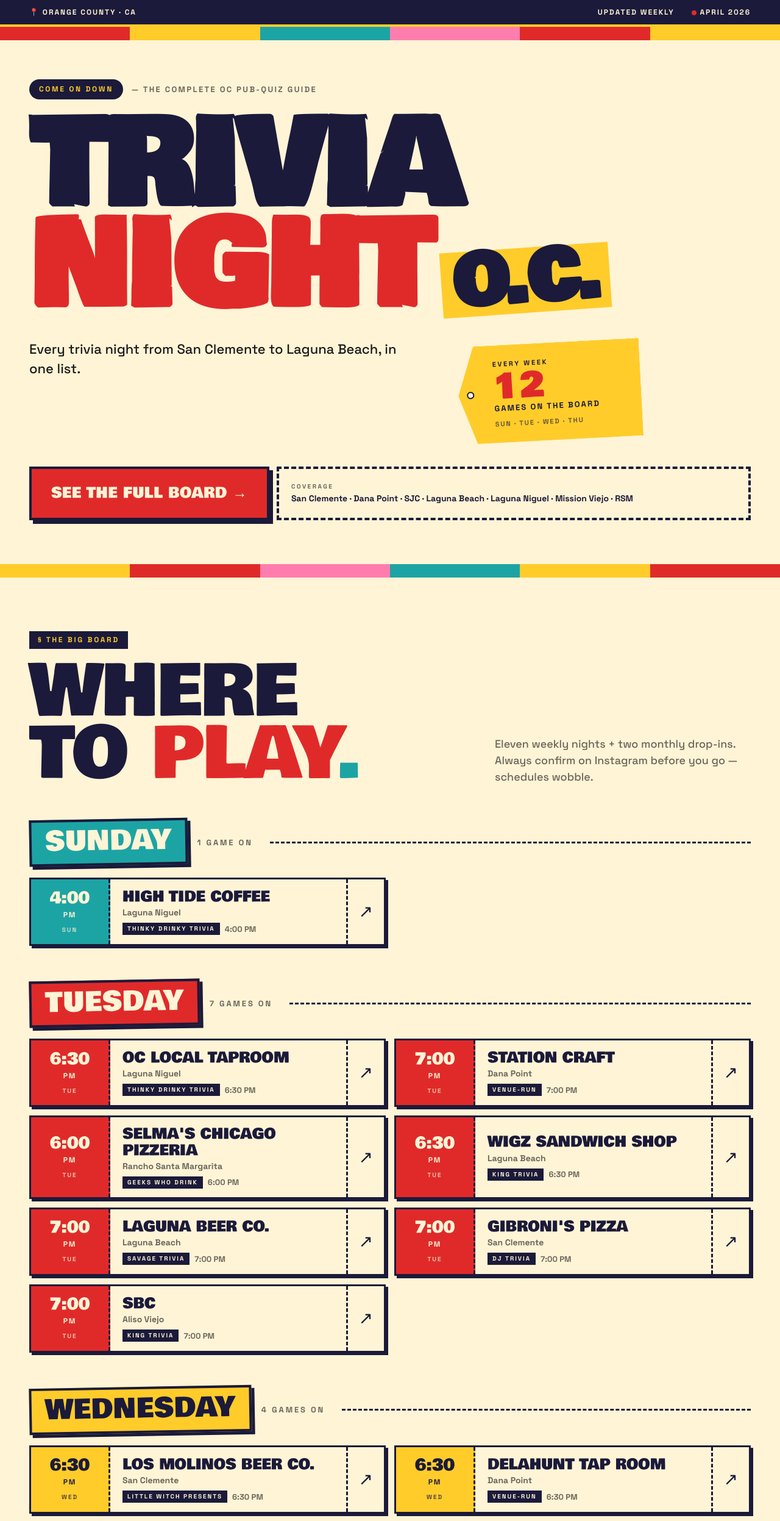
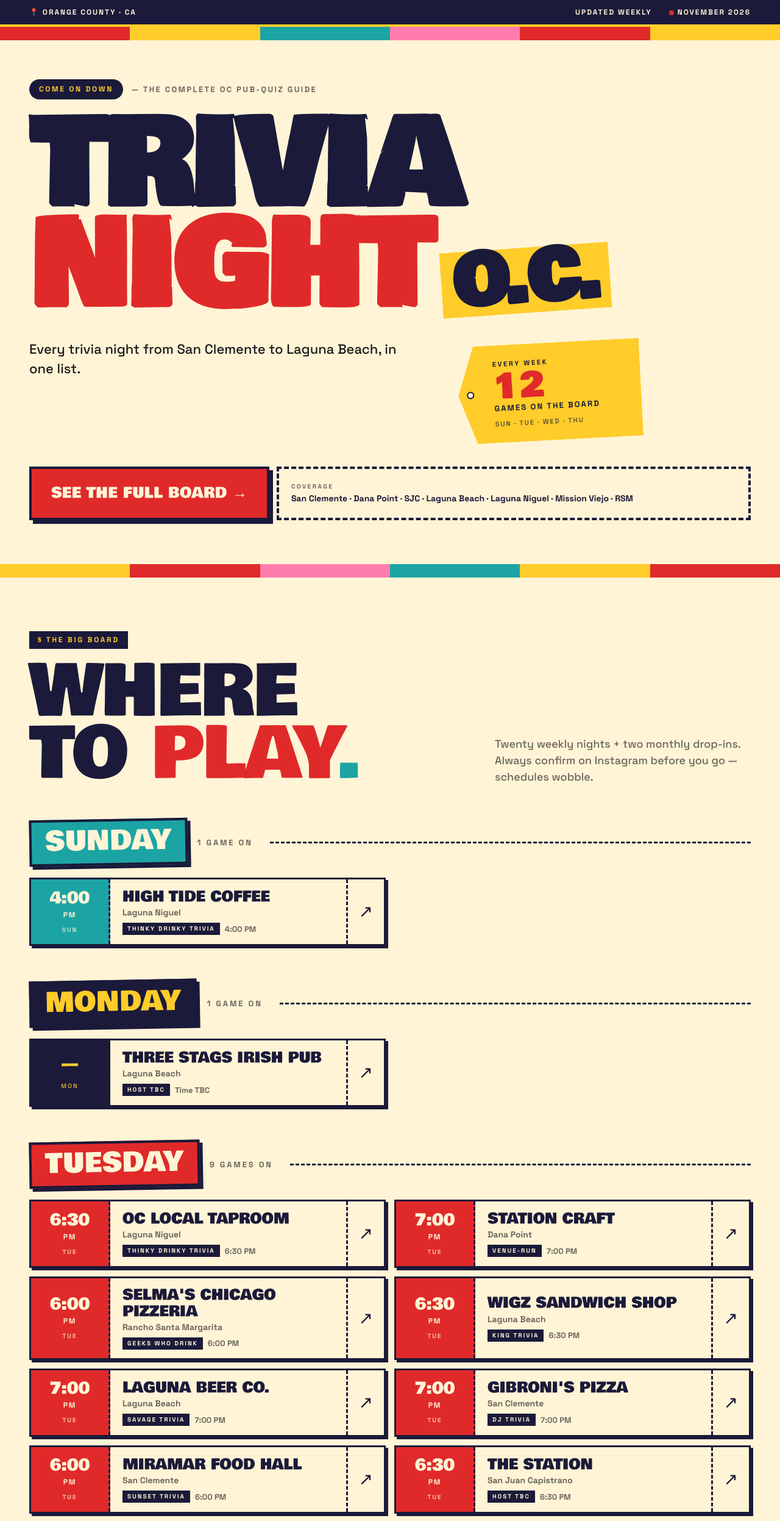
Before and after one commit to 2spencer/oc-trivia, a plain HTML site: page index.html in a window 1280 px wide. Shown: the top 2494 px of the page at 61% size. Drawn offline with Linux system fonts and the light colour scheme.

Commit message:
Add Miramar Food Hall, Pizza Port, The Station, Patsy's, Three Stags; add Monday and Sunset Trivia
Co-Authored-By: Claude Sonnet 5.5 <noreply@anthropic.com>

```diff
--- a/index.html
+++ b/index.html
@@ -430,7 +430,7 @@
   <span>📍 Orange County · CA</span>
   <div class="ticker-right">
     <span>Updated weekly</span>
-    <span><span class="ticker-dot"></span>APRIL 2026</span>
+    <span><span class="ticker-dot"></span>NOVEMBER 2026</span>
   </div>
 </div>
 
@@ -502,7 +502,7 @@
       <div class="section-tag tag-navy">§ THE BIG BOARD</div>
       <h2 class="section-h2">Where<br>to <span class="accent-red">play</span><span class="accent-teal">.</span></h2>
     </div>
-    <p class="section-desc">Eleven weekly nights + two monthly drop-ins. Always confirm on Instagram before you go — schedules wobble.</p>
+    <p class="section-desc">Twenty weekly nights + two monthly drop-ins. Always confirm on Instagram before you go — schedules wobble.</p>
   </div>
   <div id="schedule-grid"></div>
   <div class="monthly-block">
@@ -543,12 +543,12 @@
       <p>Looking for trivia nights near you? OC Trivia Tracker lists every weekly pub quiz happening in Orange County. From San Clemente to Laguna Beach, find trivia in Dana Point, Mission Viejo, Aliso Viejo, Laguna Niguel, Rancho Santa Margarita, and beyond.</p>
     </div>
     <div>
-      <h3 style="color: var(--navy); font-weight: 700; margin-bottom: 12px;">12 Weekly Games Every Week</h3>
-      <p>Whether you're searching for "trivia near me" or planning your week, we've got you covered. Browse trivia by day — find Sunday game nights, Tuesday pub quizzes, Wednesday competitions, and Thursday matches. Each venue hosts different trivia formats and prize options.</p>
+      <h3 style="color: var(--navy); font-weight: 700; margin-bottom: 12px;">20 Weekly Games Every Week</h3>
+      <p>Whether you're searching for "trivia near me" or planning your week, we've got you covered. Browse trivia by day — find Sunday game nights, Monday matchups, Tuesday pub quizzes, Wednesday competitions, and Thursday matches. Each venue hosts different trivia formats and prize options.</p>
     </div>
     <div>
       <h3 style="color: var(--navy); font-weight: 700; margin-bottom: 12px;">Top Trivia Hosts in Orange County</h3>
-      <p>Hosted by the best in the business: King Trivia, Thinky Drinky Trivia, Geeks Who Drink, DJ Trivia, and Little Witch Presents. Each brings their own style and questions to Orange County venues.</p>
+      <p>Hosted by the best in the business: King Trivia, Thinky Drinky Trivia, Geeks Who Drink, DJ Trivia, Sunset Trivia, and Little Witch Presents. Each brings their own style and questions to Orange County venues.</p>
     </div>
     <div>
       <h3 style="color: var(--navy); font-weight: 700; margin-bottom: 12px;">Always Updated Schedules</h3>
@@ -560,24 +560,29 @@
 <!-- FOOTER -->
 <footer class="footer">
   <div class="footer-brand">OC TRIVIA TRACKER</div>
-  <div>Updated April 2026 · Verify with the venue</div>
+  <div>Updated November 2026 · Verify with the venue</div>
 </footer>
 
 <script>
   const SCHEDULE = [
     { day:'Sunday',    venue:'High Tide Coffee',          city:'Laguna Niguel',          time:'4:00 PM',  host:'Thinky Drinky Trivia', href:'https://www.instagram.com/hightidecoffeeco/' },
     { day:'Tuesday',   venue:'OC Local Taproom',          city:'Laguna Niguel',          time:'6:30 PM',  host:'Thinky Drinky Trivia', href:'https://www.instagram.com/oclocaltaproom/' },
+    { day:'Monday',    venue:'Three Stags Irish Pub',    city:'Laguna Beach',           time:'Time TBC', host:'Host TBC',             href:'https://amp.eventbrite.com/d/ca--laguna-beach/trivia/?page=4' },
     { day:'Tuesday',   venue:'Station Craft',             city:'Dana Point',             time:'7:00 PM',  host:'Venue-run',            href:'https://stationcraft.com' },
     { day:'Tuesday',   venue:"Selma's Chicago Pizzeria",  city:'Rancho Santa Margarita', time:'6:00 PM',  host:'Geeks Who Drink',      href:'https://www.geekswhodrink.com' },
     { day:'Tuesday',   venue:'Wigz Sandwich Shop',        city:'Laguna Beach',           time:'6:30 PM',  host:'King Trivia',          href:'https://kingtrivia.com' },
     { day:'Tuesday',   venue:'Laguna Beer Co.',           city:'Laguna Beach',           time:'7:00 PM',  host:'Savage Trivia',        href:'https://www.instagram.com/savagetrivia/' },
     { day:'Tuesday',   venue:"Gibroni's Pizza",           city:'San Clemente',           time:'7:00 PM',  host:'DJ Trivia',            href:'https://www.djtrivia.com' },
+    { day:'Tuesday',   venue:'Miramar Food Hall',         city:'San Clemente',           time:'6:00 PM',  host:'Sunset Trivia',        href:'https://www.instagram.com/sunsettrivia/' },
+    { day:'Tuesday',   venue:'The Station',               city:'San Juan Capistrano',    time:'6:30 PM',  host:'Host TBC',             href:'https://www.eventbrite.com/d/ca--san-juan-capistrano/trivia/' },
     { day:'Tuesday',   venue:'SBC',                       city:'Aliso Viejo',            time:'7:00 PM',  host:'King Trivia',          href:'https://kingtrivia.com' },
     { day:'Wednesday', venue:'Los Molinos Beer Co.',      city:'San Clemente',           time:'6:30 PM',  host:'Little Witch Presents',href:'https://losmolinosbeer.com' },
     { day:'Wednesday', venue:'Delahunt Tap Room',         city:'Dana Point',             time:'6:30 PM',  host:'Venue-run',            href:'https://www.instagram.com/delahuntbrewing/' },
     { day:'Wednesday', venue:'Left Coast Tasting Room',   city:'San Clemente',           time:'7:00 PM',  host:'Geeks Who Drink',      href:'https://www.geekswhodrink.com' },
+    { day:'Wednesday', venue:"The Original Patsy's Irish Pub", city:'Laguna Niguel',    time:'Time TBC', host:'Host TBC',             href:'https://www.eventbrite.com/d/ca--san-juan-capistrano/trivia/' },
     { day:'Wednesday', venue:'The Thirty Two',            city:'Mission Viejo',          time:'6:30 PM',  host:'King Trivia',          href:'https://kingtrivia.com' },
     { day:'Thursday',  venue:'Station Craft Taproom',     city:'San Clemente',           time:'6:30 PM',  host:'Venue-run',            href:'https://sc.stationcraft.com' },
+    { day:'Thursday',  venue:'Pizza Port',                city:'San Clemente',           time:'7:00 PM',  host:'Sunset Trivia',        href:'https://www.eventbrite.com/e/trivia-night-pizza-port-san-clemente-tickets-1998911604418' },
     { day:'Thursday',  venue:'Dry Society',               city:'Mission Viejo',          time:'6:30 PM',  host:'King Trivia',          href:'https://kingtrivia.com' },
     { day:'Thursday',  venue:'Dana Point Ale House',      city:'Dana Point',             time:'6:15 PM',  host:'Every other week*',    href:'https://www.instagram.com/danapointalehouse/' },
   ];
@@ -593,11 +598,13 @@
     { name:'King Trivia',           blurb:'Wigz Laguna Beach (Tues) + Dry Society Mission Viejo (Thurs).',                          url:'kingtrivia.com',         href:'https://kingtrivia.com',                               tint:'#1ca4a4', fg:'#fff4d6', rot:0.5  },
     { name:'Geeks Who Drink',       blurb:"Selma's RSM (Tues) + Left Coast SC (Wed). Classic 8-round pub format.",                  url:'geekswhodrink.com',      href:'https://www.geekswhodrink.com',                        tint:'#ff7dae', fg:'#1b1a3a', rot:-0.5 },
     { name:'DJ Trivia',             blurb:"Gibroni's Pizza San Clemente (Tues 7 PM). Win prizes!",                                  url:'djtrivia.com',           href:'https://www.djtrivia.com',                             tint:'#e02a2a', fg:'#fff4d6', rot:1    },
+    { name:'Sunset Trivia',         blurb:'Miramar Food Hall San Clemente (Tues 6 PM) + Pizza Port San Clemente (Thurs 7 PM).',     url:'@sunsettrivia',          href:'https://www.instagram.com/sunsettrivia/',              tint:'#1ca4a4', fg:'#fff4d6', rot:-1   },
     { name:'Little Witch Presents', blurb:'Los Molinos Beer Co. every Wednesday at 6:30 PM. Championship rounds available.',        url:'kleinahexa.com',         href:'https://www.kleinahexa.com/little-witch-presents',     tint:'#ffcc2a', fg:'#1b1a3a', rot:-0.5 },
   ];
 
   const DAY_BADGE = {
     Sunday:    { bg:'#1ca4a4', fg:'#fff4d6' },
+    Monday:    { bg:'#1b1a3a', fg:'#ffcc2a' },
     Tuesday:   { bg:'#e02a2a', fg:'#fff4d6' },
     Wednesday: { bg:'#ffcc2a', fg:'#1b1a3a' },
     Thursday:  { bg:'#ff7dae', fg:'#1b1a3a' },
@@ -621,7 +628,7 @@
 
   // schedule
   const schedGrid = document.getElementById('schedule-grid');
-  ['Sunday','Tuesday','Wednesday','Thursday'].forEach(day => {
+  ['Sunday','Monday','Tuesday','Wednesday','Thursday'].forEach(day => {
     const games = SCHEDULE.filter(s => s.day === day);
     const b = DAY_BADGE[day];
     const group = document.createElement('div');
```
